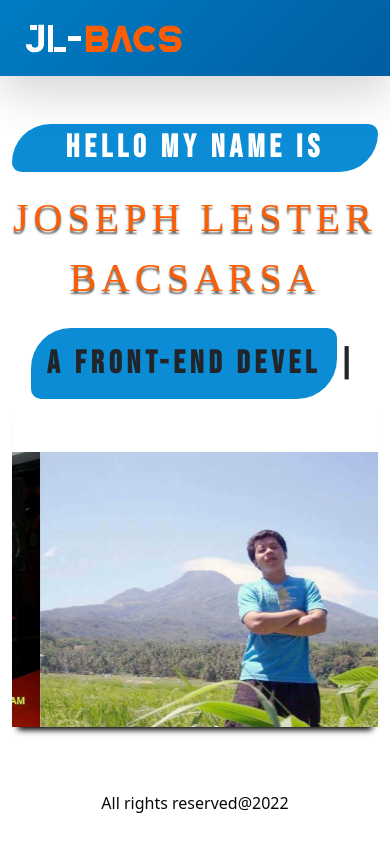
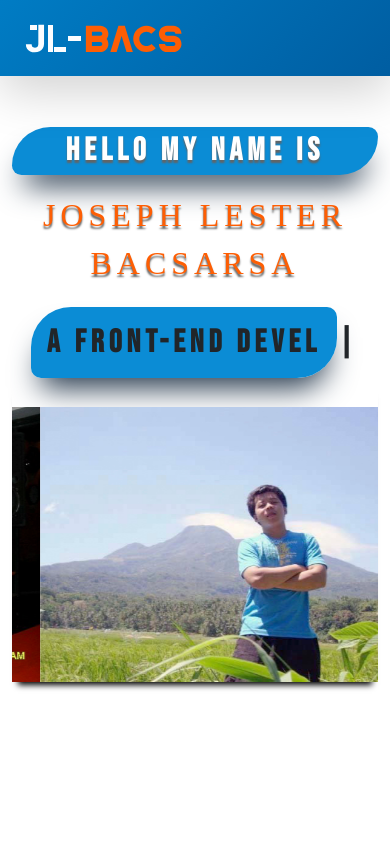
Before and after one commit to jlbbacs/Portfolio-app, a React (Create React App) app: page / in a window 390 px wide. Built offline with nearby package versions, Linux system fonts and the light colour scheme; the HTML template or start-up script is replaced by a standard one; a web font is replaced by a local one.

Commit message:
adding shadows

```diff
--- a/src/App.js
+++ b/src/App.js
@@ -15,11 +15,13 @@ import Footer from "./components/Footer";
 
 
 
+
 const App = ()=> {
 
   return(
 
     <Router>
+
     <Navbar/>
       <Routes>
         <Route path="/" element={<Home/>} />
@@ -28,7 +30,7 @@ const App = ()=> {
         <Route path="/project" element={<Project/>} />
 
     </Routes>
-    <Footer/>
+
     </Router>
 
   )
--- a/src/components/Footer.js
+++ b/src/components/Footer.js
@@ -2,7 +2,7 @@ import '../css/footer.css'
 function Footer(){
     return(
 
-        <p className="footer text-center mt-2" id='foot'>All rights reserved@2022</p>
+        <p className="footer text-center mt-2 h-100 d-flex , flex-column " id='foot'>All rights reserved@2022</p>
 
     )
     }
--- a/src/css/about.css
+++ b/src/css/about.css
@@ -26,7 +26,7 @@
     font-size: 2rem;
     color:white;
     letter-spacing: 0.1rem;
-
+    box-shadow: rgb(38, 57, 77) 0px 20px 30px -10px;
 }
 .skills-about{
     background-color:#0B8CD5;
@@ -36,6 +36,7 @@
     color:white;
     font-size: 2em;
     letter-spacing: 0.2rem;
+    box-shadow: rgb(38, 57, 77) 0px 20px 30px -10px;
 
 }
 .about-list{
--- a/src/css/footer.css
+++ b/src/css/footer.css
@@ -1,4 +1,5 @@
 #foot{
     color:rgb(7, 7, 7);
 
+
 }
--- a/src/css/home.css
+++ b/src/css/home.css
@@ -20,10 +20,14 @@
 .hello{
     font-size: 2rem!important;
     background-color:#0B8CD5;
+    box-shadow: rgb(38, 57, 77) 0px 20px 30px -10px;
+    text-shadow: 0px 3px 2px rgba(100, 100, 100, 3);
     color: white;
     border: none;
     border-radius: 40px 10px;
-    margin-bottom: 1rem;
+    margin-bottom: 3rem;
+
+
 }
 
 .myname{
@@ -34,6 +38,7 @@
     text-transform: uppercase;
     background-color: cover;
     text-shadow: 0px 3px 2px rgba(100, 100, 100, 3);
+    text-shadow:white;
 }
 
 .Typewriter__wrapper{
@@ -41,6 +46,8 @@
     padding: 1rem;
     border: none;
     border-radius: 40px 10px;
+    box-shadow: rgb(38, 57, 77) 0px 20px 30px -10px;
+
 
 }
 .type{
@@ -48,6 +55,7 @@
 }
 #type-text{
     font-size: 0.5rem!important;
+    text-shadow:white;
 }
 
 
@@ -55,21 +63,73 @@
 
 /* ===========Media Query============ */
 
-@media (max-width: 575px){
+@media (max-width: 820px){
 
 .hero-section{
     margin-top: -2rem!important;
 }
 .myname{
-    font-size: 2.5rem;
+    font-size: 2rem;
+
+
+
 
 }
 .carousel-item{
-    margin-top: 3rem;
+    margin-top: 1.5rem;
 
 }
 body{
     background-color: cover;
 }
+.hello{
+    margin-top: 0.2rem;
+    margin-bottom: 1rem;
+}
 
 }
+
+
+/* @media(max-width:820px)
+{
+#home-container{
+    display: block!important;
+
+}
+
+.hero-section{
+    display: block!important;
+    width: 100%;
+
+
+
+}
+
+.hero-text{
+    width: 100%;
+    margin-bottom: 3rem!important;
+
+
+}
+.carousel-home{
+
+    display: block!important;
+    width: 100%;
+
+}
+
+.carousel-item{
+    display: block!important;
+    width: 100%;
+}
+
+
+
+
+}
+
+
+
+
+
+ */
--- a/src/pages/About.js
+++ b/src/pages/About.js
@@ -31,7 +31,7 @@ const About = () => {
         <p className="card-text-about">You can call me Bax; that's my nickname, and I am comfortable with it. I'm an aspiring <span className="fw-bold">Front End Developer &nbsp;</span>
          who loves designing websites and learning new directives.
          </p>
-         <h5 className="text-center skills-about">SKILLS</h5>
+         <h5 className="text-center skills-about">EXPERIENCE</h5>
             <ul className="about-list">
                 <li className="list" id="ht" data-bs-toggle="tooltip" data-bs-placement="top" title="HTML"><i class="fa-brands fa-html5 fa-bounce fa-2xl"></i></li>
                 <li className="list" id="cs" data-bs-toggle="tooltip" data-bs-placement="top" title="CSS"><i class="fa-brands fa-css3-alt fa-flip fa-2xl"></i></li>
--- a/src/pages/Home.js
+++ b/src/pages/Home.js
@@ -6,6 +6,7 @@ import  Carousel  from '../components/Carousel';
 import "../css/home.css";
 import AOS from "aos";
 import "aos/dist/aos.css";
+
 AOS.init();
 
 
@@ -18,11 +19,13 @@ const Home = ()=> {
     }, []);
     return(
 
-    <div className="container mb-5 ">
+    <div className="container mb-5 " id='home-container'>
 
 
-    <div className="row text-center mt-5 mb-5 hero-section" >
-        <div className="col-sm-6 hero-text mb-3"><div  className='hello'data-aos="fade-right" data-aos-duration="1000"> Hello my name is</div><div className="myname" data-aos="fade-up" data-aos-duration="1000">Joseph Lester Bacsarsa</div>
+    <div className="row text-center mt-5 mb-5 hero-section">
+        <div className="col-sm-6 hero-text mb-3">
+        <div  className='hello'data-aos="fade-right" data-aos-duration="1000"> Hello my name is</div>
+         <div className="myname" data-aos="fade-up" data-aos-duration="1000">Joseph Lester Bacsarsa</div>
 
         <div className="type" data-aos="fade-left" data-aos-duration="1000" >
         <Typewriter
```
Also changed, not shown: src/components/Particles.js (added, +11 -0 lines), src/css/carousel.css (+7 -0 lines).
